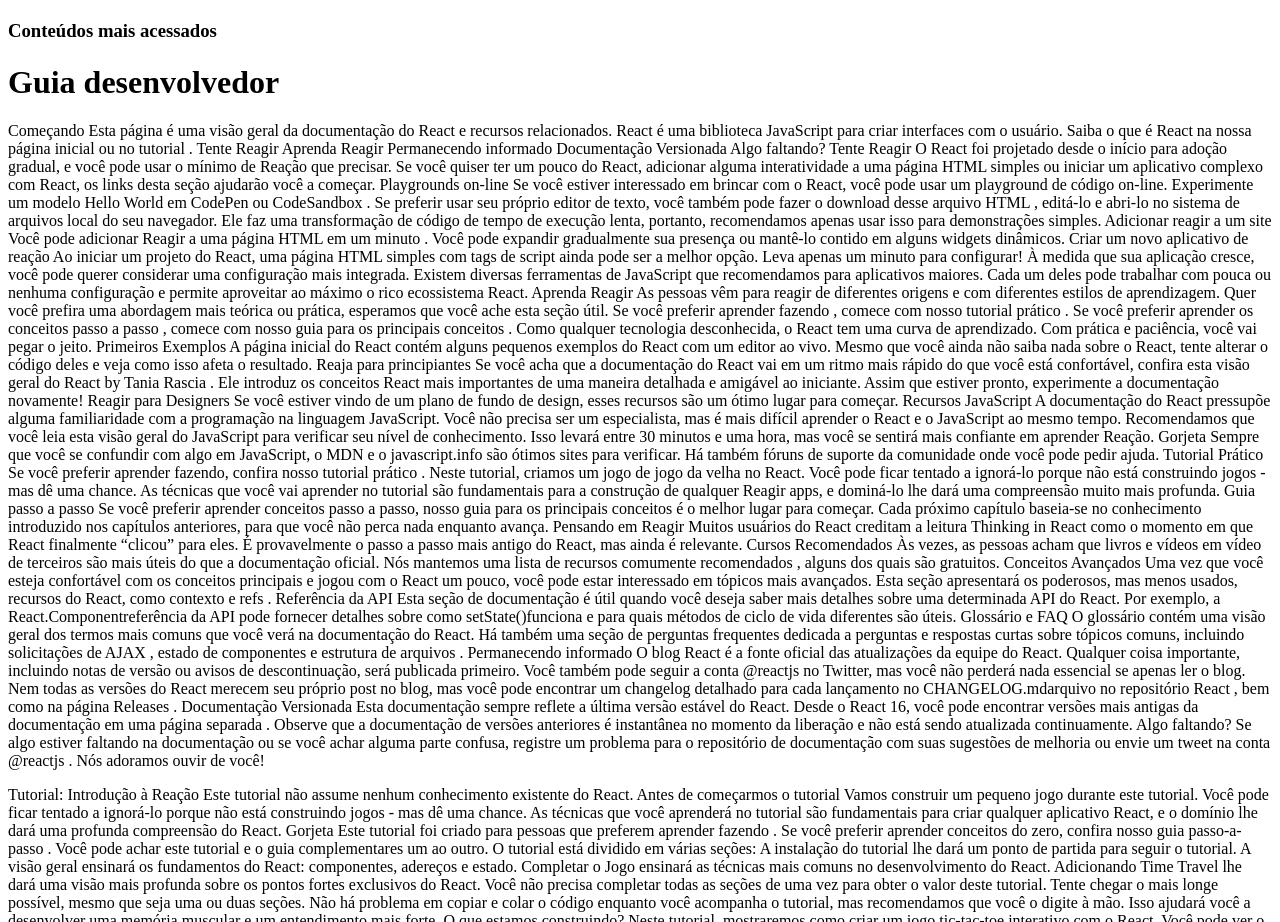
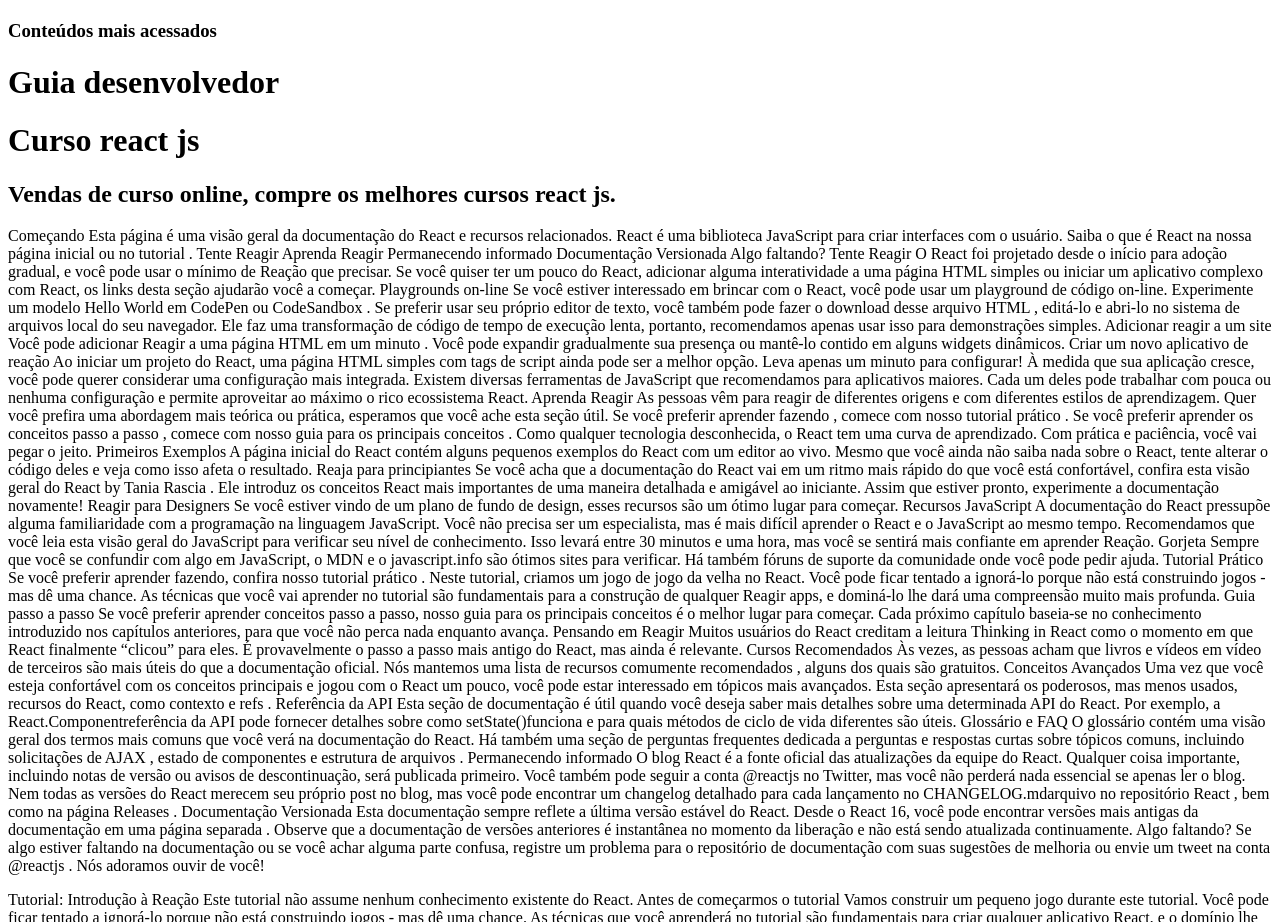
Before and after one commit to tiagojard/site-novo, a React app: page / in a window 1280 px wide. Shown: the part 1384-2306 px from the top of the page. Built offline with nearby package versions, Linux system fonts and the light colour scheme; the HTML template or start-up script is replaced by a standard one.

Commit message:
Update src/shared/Home.js

```diff
--- a/src/shared/Home.js
+++ b/src/shared/Home.js
@@ -142,9 +142,9 @@
 
 
 
-
+<h1>Curso react js</h1>
+<h2>Vendas de curso online, compre os melhores cursos react js.</h2>
 <p>
-
 Começando
 Esta página é uma visão geral da documentação do React e recursos relacionados.
 
```
